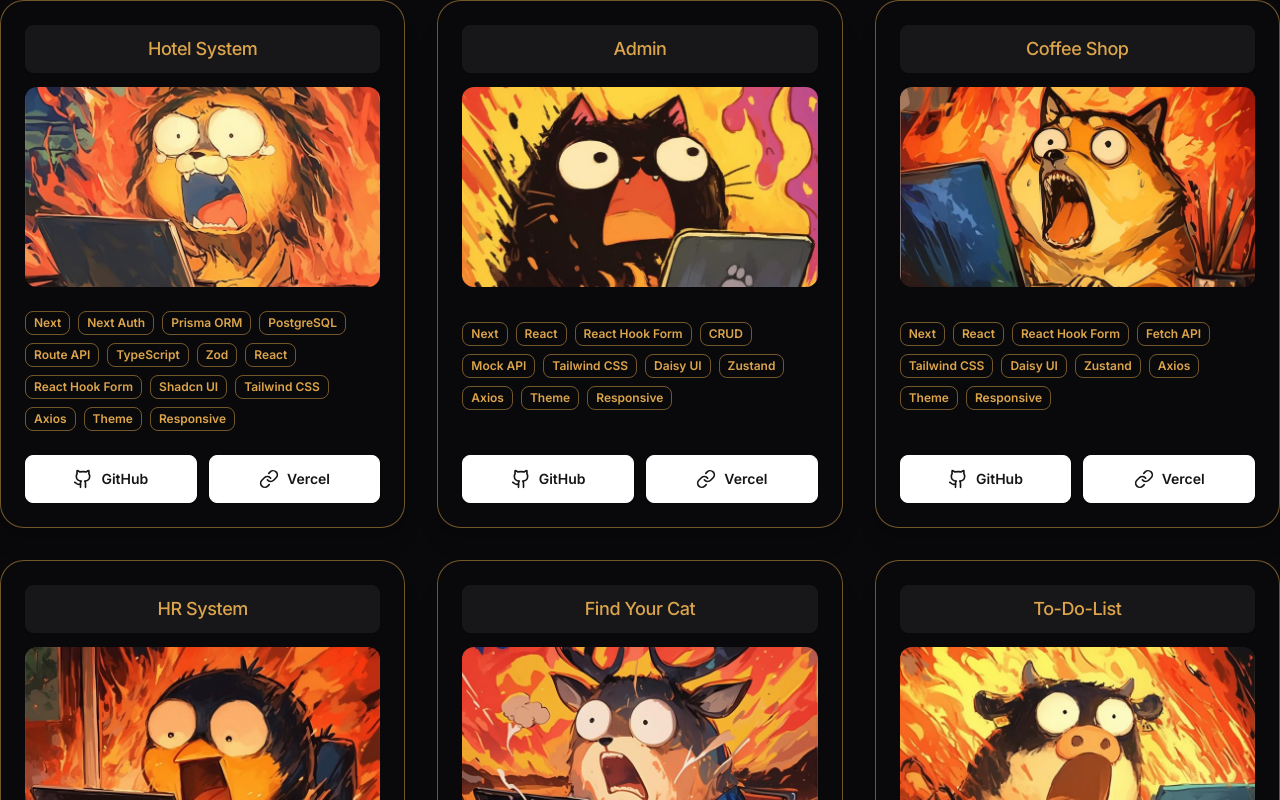
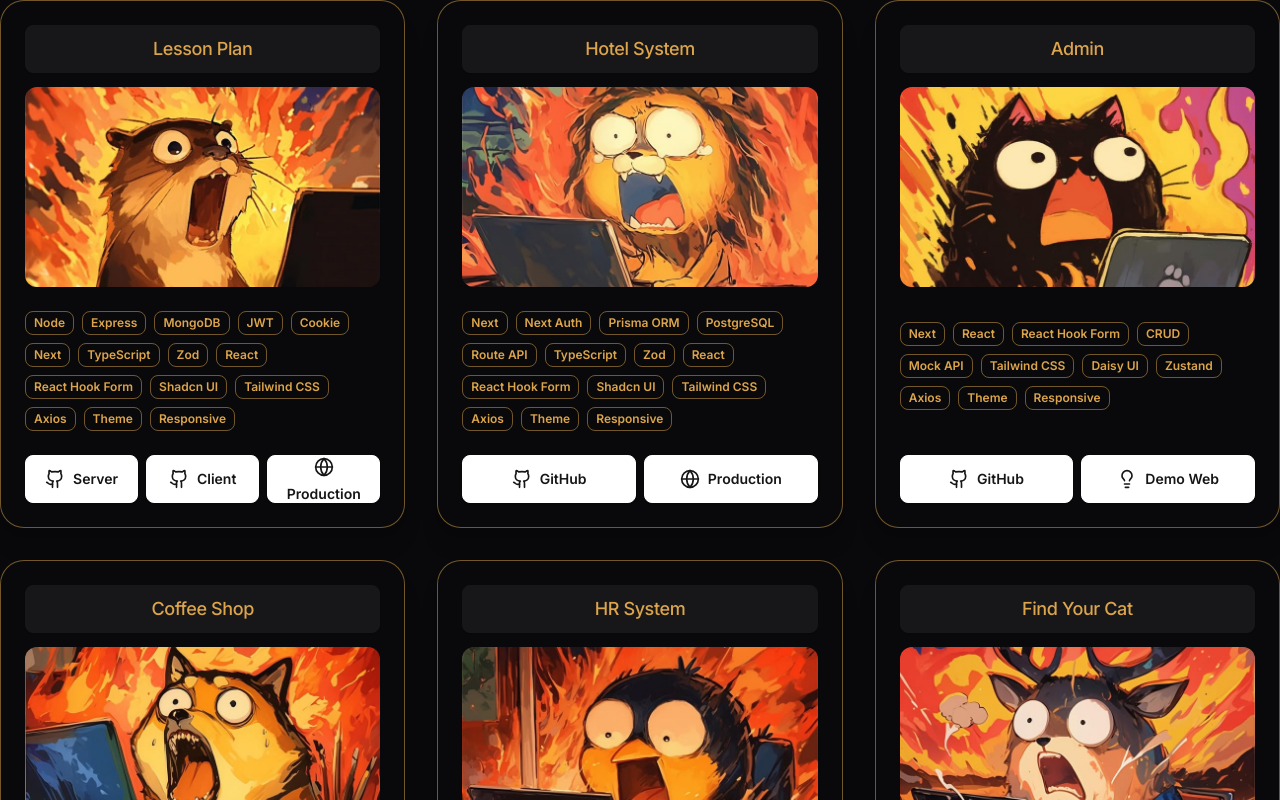
Before and after one commit to untitlez/supanat-portfolio, a Next.js app: page /projects in a window 1280 px wide. Shown: the top 800 px of the page. Built offline with nearby package versions, Linux system fonts and the light colour scheme.

Commit message:
new update

```diff
--- a/app/(pages)/intro/page.js
+++ b/app/(pages)/intro/page.js
@@ -33,11 +33,11 @@ export default function Intro() {
 
         <ButtonLink />
       </div>
-      <figure className="relative aspect-square h-[50vh] z-50">
+      <figure className="relative aspect-square h-[50vh] z-50 bg-transparent">
         <Image
           src="/3D.webp"
           alt="Image Cover"
-          className="spin"
+          className="spin bg-transparent"
           sizes="100vw"
           fill
         />
--- a/app/(pages)/projects/page.js
+++ b/app/(pages)/projects/page.js
@@ -1,5 +1,5 @@
 import Image from "next/image";
-import { ClockFading, Link, Figma, Github } from "lucide-react";
+import { Link, Figma, Github, Globe, Lightbulb } from "lucide-react";
 import { Skeleton } from "@/components/ui/skeleton";
 import {
   Card,
@@ -11,6 +11,44 @@ import {
 } from "@/components/ui/card";
 
 const ProjectsData = [
+  {
+    src: "/cover_photo/otter.jpg",
+    title: "Lesson Plan",
+    tools: [
+      "Node",
+      "Express",
+      "MongoDB",
+      "JWT",
+      "Cookie",
+      "Next",
+      "TypeScript",
+      "Zod",
+      "React",
+      "React Hook Form",
+      "Shadcn UI",
+      "Tailwind CSS",
+      "Axios",
+      "Theme",
+      "Responsive",
+    ],
+    links: [
+      {
+        label: "server",
+        icon: Github,
+        href: "https://github.com/untitlez/my-server",
+      },
+      {
+        label: "client",
+        icon: Github,
+        href: "https://github.com/untitlez/my-client",
+      },
+      {
+        label: "production",
+        icon: Globe,
+        href: "https://my-client-gamma.vercel.app",
+      },
+    ],
+  },
   {
     src: "/cover_photo/lion.jpg",
     title: "Hotel System",
@@ -37,12 +75,11 @@ const ProjectsData = [
         href: "https://github.com/untitlez/Hotel-System",
       },
       {
-        label: "Vercel",
-        icon: Link,
+        label: "production",
+        icon: Globe,
         href: "https://hotel-system-ecru.vercel.app",
       },
     ],
-    fullstack: {},
   },
   {
     src: "/cover_photo/cat.jpg",
@@ -67,8 +104,8 @@ const ProjectsData = [
         href: "https://github.com/untitlez/WebApp-Projects",
       },
       {
-        label: "Vercel",
-        icon: Link,
+        label: "demo web",
+        icon: Lightbulb,
         href: "https://practice-website-projects.vercel.app/admin",
       },
     ],
@@ -95,8 +132,8 @@ const ProjectsData = [
         href: "https://github.com/untitlez/WebApp-Projects",
       },
       {
-        label: "Vercel",
-        icon: Link,
+        label: "demo web",
+        icon: Lightbulb,
         href: "https://practice-website-projects.vercel.app/shop",
       },
     ],
@@ -122,8 +159,8 @@ const ProjectsData = [
         href: "https://github.com/untitlez/HR-Projects",
       },
       {
-        label: "Vercel",
-        icon: Link,
+        label: "demo web",
+        icon: Lightbulb,
         href: "https://hr-projects-lyart.vercel.app/",
       },
     ],
@@ -206,13 +243,13 @@ export default function Projects() {
               ))}
             </div>
           </CardContent>
-          <CardFooter className="flex items-end gap-3">
+          <CardFooter className="flex items-end gap-2">
             {item.links.map((link, i) => (
               <a
                 key={i}
                 href={link.href}
                 target="_blank"
-                className="btn flex-1 btn-primary"
+                className="btn flex-1 btn-primary capitalize"
               >
                 <link.icon className="size-5" />
                 {link.label}
--- a/app/(pages)/skills/page.js
+++ b/app/(pages)/skills/page.js
@@ -16,15 +16,14 @@ const skills = [
     //Tool & Libraries
     head: "Backend stack",
     items: [
+      { name: "Node.js", icon: "/icon/nodejs.svg" },
+      { name: "Express.js", icon: "/icon/expressjs.svg" },
+      { name: "MongoDB", icon: "/icon/mongodb.svg" },
+      { name: "PostgreSQL", icon: "/icon/postgresql.svg" },
+      { name: "PrismaORM", icon: "/icon/prisma.svg" },
       { name: "Next.js", icon: "/icon/nextjs.svg" },
-      { name: "Typescript", icon: "/icon/typescript.svg" },
-      // { name: "Node.js", icon: "/icon/nodejs.svg" },
-      // { name: "Express.js", icon: "/icon/expressjs.svg" },
-      { name: "PostgreSQL", icon: "/icon/postgresql.svg" },
-      { name: "Prisma", icon: "/icon/prisma.svg" },
-      // { name: "MongoDB", icon: "/icon/mongodb.svg" },
+      { name: "Zod", icon: "/icon/zod.svg" },
       // { name: "Auth0", icon: "/icon/auth0.svg" },
-      { name: "Zod", icon: "/icon/zod.svg" },
     ],
   },
   {
--- a/components/ButtonLink.jsx
+++ b/components/ButtonLink.jsx
@@ -1,20 +1,10 @@
 "use client";
 
-import { FolderOpen, Github } from "lucide-react";
+import { Download, Github } from "lucide-react";
 
 export const ButtonLink = () => {
-  const scrollTo = (id) => {
-    document.getElementById(id)?.scrollIntoView({ behavior: "smooth" });
-  };
   return (
     <div className="flex gap-3">
-      <button
-        className="btn btn-outline px-8"
-        onClick={() => scrollTo("projects")}
-      >
-        <FolderOpen className="size-5" />
-        Project
-      </button>
       <a
         className="btn btn-outline px-8"
         href="https://github.com/untitlez"
@@ -23,6 +13,14 @@ export const ButtonLink = () => {
         <Github className="size-5" />
         Github
       </a>
+      <a
+        className="btn btn-outline px-8"
+        href="https://drive.google.com/file/d/1BRoWSyP2gaAl4zZDeDh8CzW5hm6X0wbT/view?usp=sharing"
+        target="_blank"
+      >
+        <Download className="size-5" />
+        Download CV
+      </a>
     </div>
   );
 };
```
